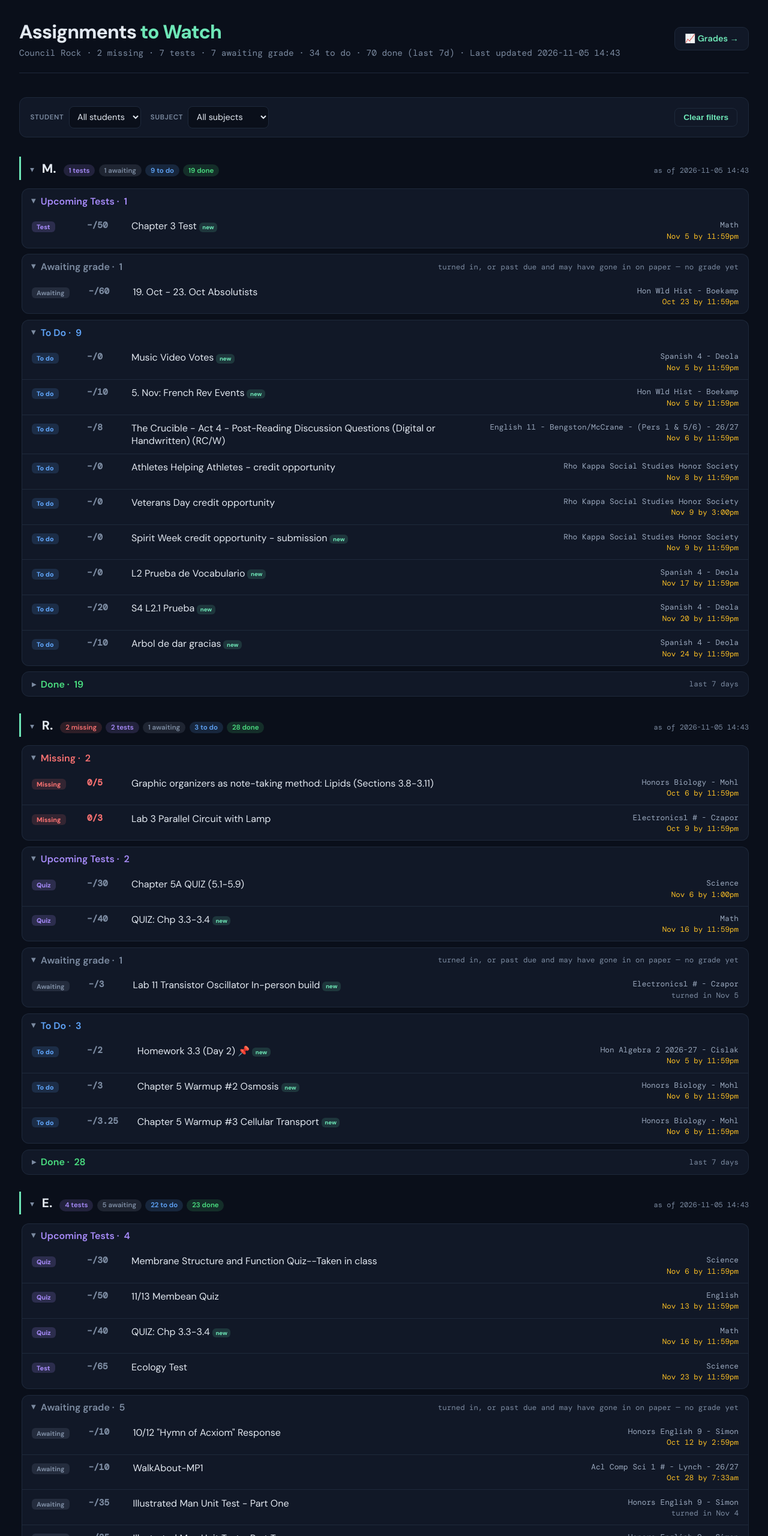
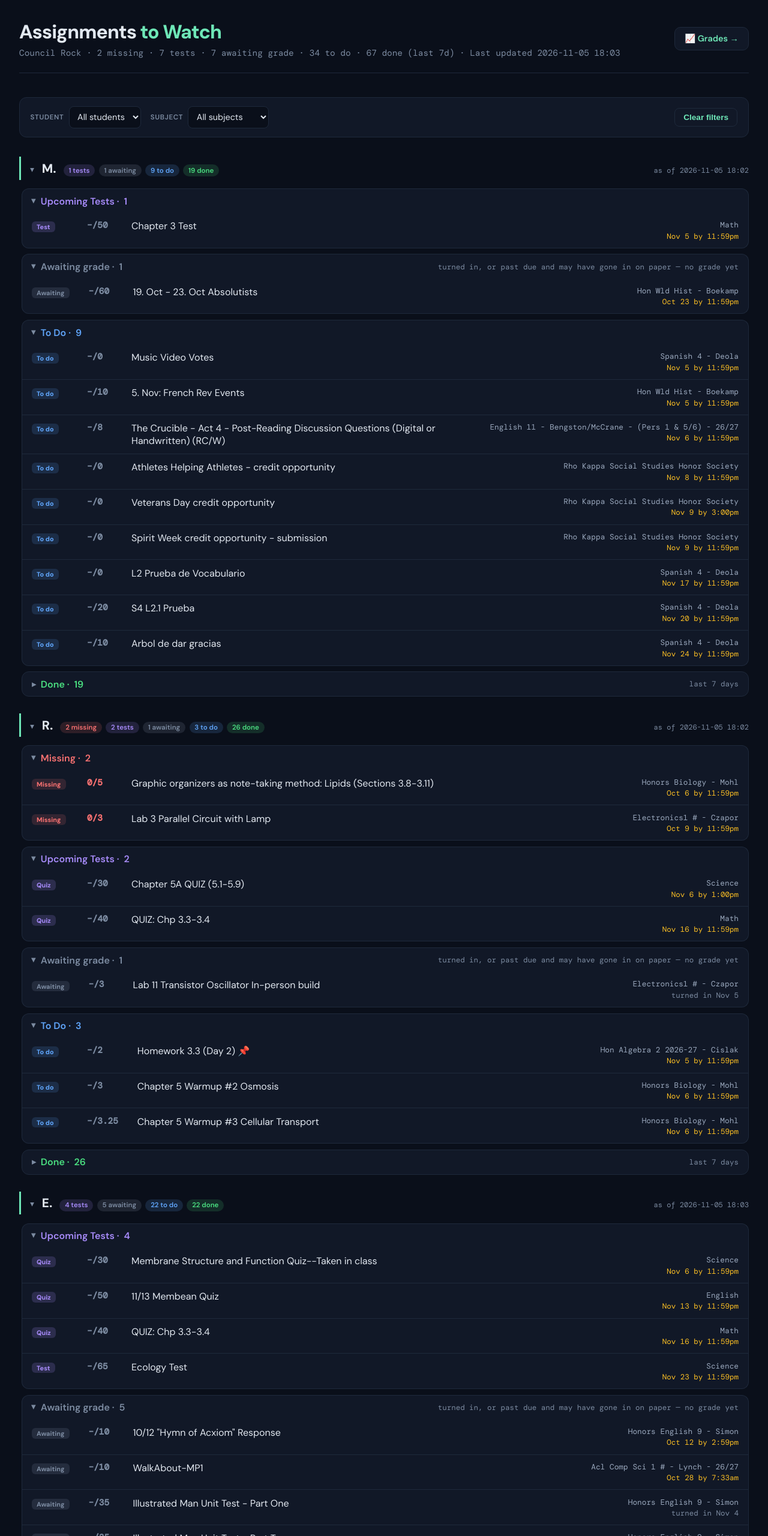
Before and after one commit to pasha4j/lunale, a website: page homework/index.html in a window 1280 px wide. Shown: the top 2560 px of the page at 60% size. Drawn offline with nearby package versions, Linux system fonts and the light colour scheme.

Commit message:
grades 2026-11-05

```diff
--- a/homework/index.html
+++ b/homework/index.html
@@ -154,7 +154,7 @@
   <div class="head-row">
     <div>
       <h1>Assignments <span>to Watch</span></h1>
-      <p class="subtitle">Council Rock · 2 missing · 7 tests · 7 awaiting grade · 34 to do · 70 done (last 7d) · Last updated 2026-11-05 14:43</p>
+      <p class="subtitle">Council Rock · 2 missing · 7 tests · 7 awaiting grade · 34 to do · 67 done (last 7d) · Last updated 2026-11-05 18:03</p>
     </div>
     <a class="nav-link" href="https://thelunale.com/grades/">📈 Grades →</a>
   </div>
@@ -174,7 +174,7 @@
             <span class="caret">▸</span>
             <span class="student-name">M.</span>
             <span class="counts"><span class="pill tests">1 tests</span><span class="pill awaiting">1 awaiting grade</span><span class="pill todo">9 to do</span><span class="pill done">19 done</span></span>
-            <span class="as-of">as of 2026-11-05 14:43</span>
+            <span class="as-of">as of 2026-11-05 18:02</span>
           </summary>
           <div class="student-body">
           <details class="sec tests" open>
@@ -183,7 +183,7 @@
       <tr data-student="M" data-subject="Math" data-course="Geometry - Groden/Schilk">
         <td class="badge-cell"><span class="badge test">Test</span></td>
         <td class="score-cell muted">–/50</td>
-        <td class="assign"><a href="https://councilrock.instructure.com/courses/21656/assignments/1910100" target="_blank" rel="noopener">Chapter 3 Test</a><span class="badge new mini" title="New since the previous check.">new</span></td>
+        <td class="assign"><a href="https://councilrock.instructure.com/courses/21656/assignments/1910100" target="_blank" rel="noopener">Chapter 3 Test</a></td>
         <td class="meta"><span class="course">Math</span><span class="when due">Nov 5 by 11:59pm</span></td>
       </tr></tbody></table></div>
           </details>
@@ -203,13 +203,13 @@
       <tr data-student="M" data-subject="Spanish" data-course="Spanish 4 - Deola">
         <td class="badge-cell"><span class="badge todo">To do</span></td>
         <td class="score-cell muted">–/0</td>
-        <td class="assign"><a href="https://councilrock.instructure.com/courses/21971/assignments/1909578" target="_blank" rel="noopener">Music Video Votes</a><span class="badge new mini" title="New since the previous check.">new</span></td>
+        <td class="assign"><a href="https://councilrock.instructure.com/courses/21971/assignments/1909578" target="_blank" rel="noopener">Music Video Votes</a></td>
         <td class="meta"><span class="course">Spanish 4 - Deola</span><span class="when due">Nov 5 by 11:59pm</span></td>
       </tr>
       <tr data-student="M" data-subject="Social Studies" data-course="Hon Wld Hist - Boekamp">
         <td class="badge-cell"><span class="badge todo">To do</span></td>
         <td class="score-cell muted">–/10</td>
-        <td class="assign"><a href="https://councilrock.instructure.com/courses/22839/assignments/1909584" target="_blank" rel="noopener">5. Nov: French Rev Events</a><span class="badge new mini" title="New since the previous check.">new</span></td>
+        <td class="assign"><a href="https://councilrock.instructure.com/courses/22839/assignments/1909584" target="_blank" rel="noopener">5. Nov: French Rev Events</a></td>
         <td class="meta"><span class="course">Hon Wld Hist - Boekamp</span><span class="when due">Nov 5 by 11:59pm</span></td>
       </tr>
       <tr data-student="M" data-subject="English" data-course="English 11 - Bengston/McCrane - (Pers 1 &amp; 5/6) - 26/27">
@@ -233,25 +233,25 @@
       <tr data-student="M" data-subject="Other" data-course="Rho Kappa Social Studies Honor Society">
         <td class="badge-cell"><span class="badge todo">To do</span></td>
         <td class="score-cell muted">–/0</td>
-        <td class="assign"><a href="https://councilrock.instructure.com/courses/8211/assignments/1909938" target="_blank" rel="noopener">Spirit Week credit opportunity - submission</a><span class="badge new mini" title="New since the previous check.">new</span></td>
+        <td class="assign"><a href="https://councilrock.instructure.com/courses/8211/assignments/1909938" target="_blank" rel="noopener">Spirit Week credit opportunity - submission</a></td>
         <td class="meta"><span class="course">Rho Kappa Social Studies Honor Society</span><span class="when due">Nov 9 by 11:59pm</span></td>
       </tr>
       <tr data-student="M" data-subject="Spanish" data-course="Spanish 4 - Deola">
         <td class="badge-cell"><span class="badge todo">To do</span></td>
         <td class="score-cell muted">–/0</td>
-        <td class="assign"><a href="https://councilrock.instructure.com/courses/21971/assignments/1910150" target="_blank" rel="noopener">L2 Prueba de Vocabulario</a><span class="badge new mini" title="New since the previous check.">new</span></td>
+        <td class="assign"><a href="https://councilrock.instructure.com/courses/21971/assignments/1910150" target="_blank" rel="noopener">L2 Prueba de Vocabulario</a></td>
         <td class="meta"><span class="course">Spanish 4 - Deola</span><span class="when due">Nov 17 by 11:59pm</span></td>
       </tr>
       <tr data-student="M" data-subject="Spanish" data-course="Spanish 4 - Deola">
         <td class="badge-cell"><span class="badge todo">To do</span></td>
         <td class="score-cell muted">–/20</td>
-        <td class="assign"><a href="https://councilrock.instructure.com/courses/21971/assignments/1857763" target="_blank" rel="noopener">S4 L2.1 Prueba</a><span class="badge new mini" title="New since the previous check.">new</span></td>
+        <td class="assign"><a href="https://councilrock.instructure.com/courses/21971/assignments/1857763" target="_blank" rel="noopener">S4 L2.1 Prueba</a></td>
         <td class="meta"><span class="course">Spanish 4 - Deola</span><span class="when due">Nov 20 by 11:59pm</span></td>
       </tr>
       <tr data-student="M" data-subject="Spanish" data-course="Spanish 4 - Deola">
         <td class="badge-cell"><span class="badge todo">To do</span></td>
         <td class="score-cell muted">–/10</td>
-        <td class="assign"><a href="https://councilrock.instructure.com/courses/21971/assignments/1857680" target="_blank" rel="noopener">Arbol de dar gracias</a><span class="badge new mini" title="New since the previous check.">new</span></td>
+        <td class="assign"><a href="https://councilrock.instructure.com/courses/21971/assignments/1857680" target="_blank" rel="noopener">Arbol de dar gracias</a></td>
         <td class="meta"><span class="course">Spanish 4 - Deola</span><span class="when due">Nov 24 by 11:59pm</span></td>
       </tr></tbody></table></div>
           </details>
@@ -378,8 +378,8 @@
           <summary>
             <span class="caret">▸</span>
             <span class="student-name">R.</span>
-            <span class="counts"><span class="pill missing">2 missing</span><span class="pill tests">2 tests</span><span class="pill awaiting">1 awaiting grade</span><span class="pill todo">3 to do</span><span class="pill done">28 done</span></span>
-            <span class="as-of">as of 2026-11-05 14:43</span>
+            <span class="counts"><span class="pill missing">2 missing</span><span class="pill tests">2 tests</span><span class="pill awaiting">1 awaiting grade</span><span class="pill todo">3 to do</span><span class="pill done">26 done</span></span>
+            <span class="as-of">as of 2026-11-05 18:02</span>
           </summary>
           <div class="student-body">
           <details class="sec missing" open>
@@ -410,7 +410,7 @@
       <tr data-student="R" data-subject="Math" data-course="Hon Algebra 2 2026-27 - Cislak">
         <td class="badge-cell"><span class="badge test">Quiz</span></td>
         <td class="score-cell muted">–/40</td>
-        <td class="assign"><a href="https://councilrock.instructure.com/courses/21624/assignments/1909816" target="_blank" rel="noopener">QUIZ: Chp 3.3-3.4</a><span class="badge new mini" title="New since the previous check.">new</span></td>
+        <td class="assign"><a href="https://councilrock.instructure.com/courses/21624/assignments/1909816" target="_blank" rel="noopener">QUIZ: Chp 3.3-3.4</a></td>
         <td class="meta"><span class="course">Math</span><span class="when due">Nov 16 by 11:59pm</span></td>
       </tr></tbody></table></div>
           </details>
@@ -420,7 +420,7 @@
       <tr data-student="R" data-subject="Tech" data-course="Electronics1 # - Czapor">
         <td class="badge-cell"><span class="badge awaiting">Awaiting</span></td>
         <td class="score-cell muted">–/3</td>
-        <td class="assign"><a href="https://councilrock.instructure.com/courses/22970/assignments/1776268" target="_blank" rel="noopener">Lab 11 Transistor Oscillator In-person build</a><span class="badge new mini" title="New since the previous check.">new</span></td>
+        <td class="assign"><a href="https://councilrock.instructure.com/courses/22970/assignments/1776268" target="_blank" rel="noopener">Lab 11 Transistor Oscillator In-person build</a></td>
         <td class="meta"><span class="course">Electronics1 # - Czapor</span><span class="when done">turned in Nov 5</span></td>
       </tr></tbody></table></div>
           </details>
@@ -430,24 +430,24 @@
       <tr data-student="R" data-subject="Math" data-course="Hon Algebra 2 2026-27 - Cislak">
         <td class="badge-cell"><span class="badge todo">To do</span></td>
         <td class="score-cell muted">–/2</td>
-        <td class="assign"><a href="https://councilrock.instructure.com/courses/21624/assignments/1909808" target="_blank" rel="noopener">Homework 3.3 (Day 2) 📌</a><span class="badge new mini" title="New since the previous check.">new</span></td>
+        <td class="assign"><a href="https://councilrock.instructure.com/courses/21624/assignments/1909808" target="_blank" rel="noopener">Homework 3.3 (Day 2) 📌</a></td>
         <td class="meta"><span class="course">Hon Algebra 2 2026-27 - Cislak</span><span class="when due">Nov 5 by 11:59pm</span></td>
       </tr>
       <tr data-student="R" data-subject="Science" data-course="Honors Biology - Mohl">
         <td class="badge-cell"><span class="badge todo">To do</span></td>
         <td class="score-cell muted">–/3</td>
-        <td class="assign"><a href="https://councilrock.instructure.com/courses/21799/assignments/1906361" target="_blank" rel="noopener">Chapter 5 Warmup #2 Osmosis</a><span class="badge new mini" title="New since the previous check.">new</span></td>
+        <td class="assign"><a href="https://councilrock.instructure.com/courses/21799/assignments/1906361" target="_blank" rel="noopener">Chapter 5 Warmup #2 Osmosis</a></td>
         <td class="meta"><span class="course">Honors Biology - Mohl</span><span class="when due">Nov 6 by 11:59pm</span></td>
       </tr>
       <tr data-student="R" data-subject="Science" data-course="Honors Biology - Mohl">
         <td class="badge-cell"><span class="badge todo">To do</span></td>
         <td class="score-cell muted">–/3.25</td>
-        <td class="assign"><a href="https://councilrock.instructure.com/courses/21799/assignments/1906362" target="_blank" rel="noopener">Chapter 5 Warmup #3 Cellular Transport</a><span class="badge new mini" title="New since the previous check.">new</span></td>
+        <td class="assign"><a href="https://councilrock.instructure.com/courses/21799/assignments/1906362" target="_blank" rel="noopener">Chapter 5 Warmup #3 Cellular Transport</a></td>
         <td class="meta"><span class="course">Honors Biology - Mohl</span><span class="when due">Nov 6 by 11:59pm</span></td>
       </tr></tbody></table></div>
           </details>
           <details class="sec done">
-            <summary><span class="caret">▸</span> Done · <span class="sec-count">28</span><span class="sec-hint">last 7 days</span></summary>
+            <summary><span class="caret">▸</span> Done · <span class="sec-count">26</span><span class="sec-hint">last 7 days</span></summary>
             <div class="table-wrap"><table class="miss-table"><tbody>
       <tr data-student="R" data-subject="Math" data-course="Hon Algebra 2 2026-27 - Cislak">
         <td class="badge-cell"><span class="badge done">Done</span></td>
@@ -470,13 +470,13 @@
       <tr data-student="R" data-subject="Science" data-course="Honors Biology - Mohl">
         <td class="badge-cell"><span class="badge done">Done</span></td>
         <td class="score-cell f">0/4</td>
-        <td class="assign"><a href="https://councilrock.instructure.com/courses/21799/assignments/1906360" target="_blank" rel="noopener">Chapter 5 Warmup #1 Fluid Mosaic and Diffusion</a><span class="badge new mini" title="New since the previous check.">new</span></td>
+        <td class="assign"><a href="https://councilrock.instructure.com/courses/21799/assignments/1906360" target="_blank" rel="noopener">Chapter 5 Warmup #1 Fluid Mosaic and Diffusion</a></td>
         <td class="meta"><span class="course">Honors Biology - Mohl</span><span class="when done">done Nov 5</span></td>
       </tr>
       <tr data-student="R" data-subject="Spanish" data-course="Spanish 2 - Merenda">
         <td class="badge-cell"><span class="badge done">Done</span></td>
         <td class="score-cell a">15/15</td>
-        <td class="assign"><a href="https://councilrock.instructure.com/courses/21951/assignments/1909616" target="_blank" rel="noopener">CA Review Packet</a><span class="badge new mini" title="New since the previous check.">new</span></td>
+        <td class="assign"><a href="https://councilrock.instructure.com/courses/21951/assignments/1909616" target="_blank" rel="noopener">CA Review Packet</a></td>
         <td class="meta"><span class="course">Spanish 2 - Merenda</span><span class="when done">done Nov 5</span></td>
       </tr>
       <tr data-student="R" data-subject="Science" data-course="Honors Biology - Mohl">
@@ -604,18 +604,6 @@
         <td class="score-cell a">6/6</td>
         <td class="assign"><a href="https://councilrock.instructure.com/courses/22814/assignments/1906294" target="_blank" rel="noopener">Edpuzzle | Gilded Age Politics</a></td>
         <td class="meta"><span class="course">Acl Am Civ 9 - Pacitti</span><span class="when done">done Oct 29</span></td>
-      </tr>
-      <tr data-student="R" data-subject="Science" data-course="Honors Biology - Mohl">
-        <td class="badge-cell"><span class="badge done">Done</span></td>
-        <td class="score-cell d">16.5/25</td>
-        <td class="assign"><a href="https://councilrock.instructure.com/courses/21799/assignments/1900098" target="_blank" rel="noopener">Honors Biology Chapter 4 Test--Paper Portion</a></td>
-        <td class="meta"><span class="course">Honors Biology - Mohl</span><span class="when done">done Oct 29</span></td>
-      </tr>
-      <tr data-student="R" data-subject="Math" data-course="Hon Algebra 2 2026-27 - Cislak">
-        <td class="badge-cell"><span class="badge done">Done</span></td>
-        <td class="score-cell a">4/4</td>
-        <td class="assign"><a href="https://councilrock.instructure.com/courses/21624/assignments/1906070" target="_blank" rel="noopener">Review 3.1-3.2 📌</a></td>
-        <td class="meta"><span class="course">Hon Algebra 2 2026-27 - Cislak</span><span class="when done">done Oct 29</span></td>
       </tr></tbody></table></div>
           </details></div>
         </details>
@@ -623,8 +611,8 @@
           <summary>
             <span class="caret">▸</span>
             <span class="student-name">E.</span>
-            <span class="counts"><span class="pill tests">4 tests</span><span class="pill awaiting">5 awaiting grade</span><span class="pill todo">22 to do</span><span class="pill done">23 done</span></span>
-            <span class="as-of">as of 2026-11-05 14:43</span>
+            <span class="counts"><span class="pill tests">4 tests</span><span class="pill awaiting">5 awaiting grade</span><span class="pill todo">22 to do</span><span class="pill done">22 done</span></span>
+            <span class="as-of">as of 2026-11-05 18:03</span>
           </summary>
           <div class="student-body">
           <details class="sec tests" open>
@@ -645,7 +633,7 @@
       <tr data-student="E" data-subject="Math" data-course="Hon Algebra 2 2026-27 - Cislak">
         <td class="badge-cell"><span class="badge test">Quiz</span></td>
         <td class="score-cell muted">–/40</td>
-        <td class="assign"><a href="https://councilrock.instructure.com/courses/21624/assignments/1909816" target="_blank" rel="noopener">QUIZ: Chp 3.3-3.4</a><span class="badge new mini" title="New since the previous check.">new</span></td>
+        <td class="assign"><a href="https://councilrock.instructure.com/courses/21624/assignments/1909816" target="_blank" rel="noopener">QUIZ: Chp 3.3-3.4</a></td>
         <td class="meta"><span class="course">Math</span><span class="when due">Nov 16 by 11:59pm</span></td>
       </tr>
       <tr data-student="E" data-subject="Science" data-course="Honors Biology - Vierick">
@@ -695,7 +683,7 @@
       <tr data-student="E" data-subject="Math" data-course="Hon Algebra 2 2026-27 - Cislak">
         <td class="badge-cell"><span class="badge todo">To do</span></td>
         <td class="score-cell muted">–/2</td>
-        <td class="assign"><a href="https://councilrock.instructure.com/courses/21624/assignments/1909808" target="_blank" rel="noopener">Homework 3.3 (Day 2) 📌</a><span class="badge new mini" title="New since the previous check.">new</span></td>
+        <td class="assign"><a href="https://councilrock.instructure.com/courses/21624/assignments/1909808" target="_blank" rel="noopener">Homework 3.3 (Day 2) 📌</a></td>
         <td class="meta"><span class="course">Hon Algebra 2 2026-27 - Cislak</span><span class="when due">Nov 5 by 11:59pm</span></td>
       </tr>
       <tr data-student="E" data-subject="Social Studies" data-course="Hon Am Civ 9 - Rapp">
@@ -826,7 +814,7 @@
       </tr></tbody></table></div>
           </details>
           <details class="sec done">
-            <summary><span class="caret">▸</span> Done · <span class="sec-count">23</span><span class="sec-hint">last 7 days</span></summary>
+            <summary><span class="caret">▸</span> Done · <span class="sec-count">22</span><span class="sec-hint">last 7 days</span></summary>
             <div class="table-wrap"><table class="miss-table"><tbody>
       <tr data-student="E" data-subject="English" data-course="Honors English 9 - Simon">
         <td class="badge-cell"><span class="badge done">Done</span></td>
@@ -959,12 +947,6 @@
         <td class="score-cell a">20/20</td>
         <td class="assign"><a href="https://councilrock.instructure.com/courses/22709/assignments/1875324" target="_blank" rel="noopener">10/19 - 10/23 Membean Training</a></td>
         <td class="meta"><span class="course">Honors English 9 - Simon</span><span class="when done">done Oct 30</span></td>
-      </tr>
-      <tr data-student="E" data-subject="Math" data-course="Hon Algebra 2 2026-27 - Cislak">
-        <td class="badge-cell"><span class="badge done">Done</span></td>
-        <td class="score-cell a">4/4</td>
-        <td class="assign"><a href="https://councilrock.instructure.com/courses/21624/assignments/1906070" target="_blank" rel="noopener">Review 3.1-3.2 📌</a></td>
-        <td class="meta"><span class="course">Hon Algebra 2 2026-27 - Cislak</span><span class="when done">done Oct 29</span></td>
       </tr></tbody></table></div>
           </details></div>
         </details>
```
Also changed, not shown: grades/index.html (+1 -19 lines).
